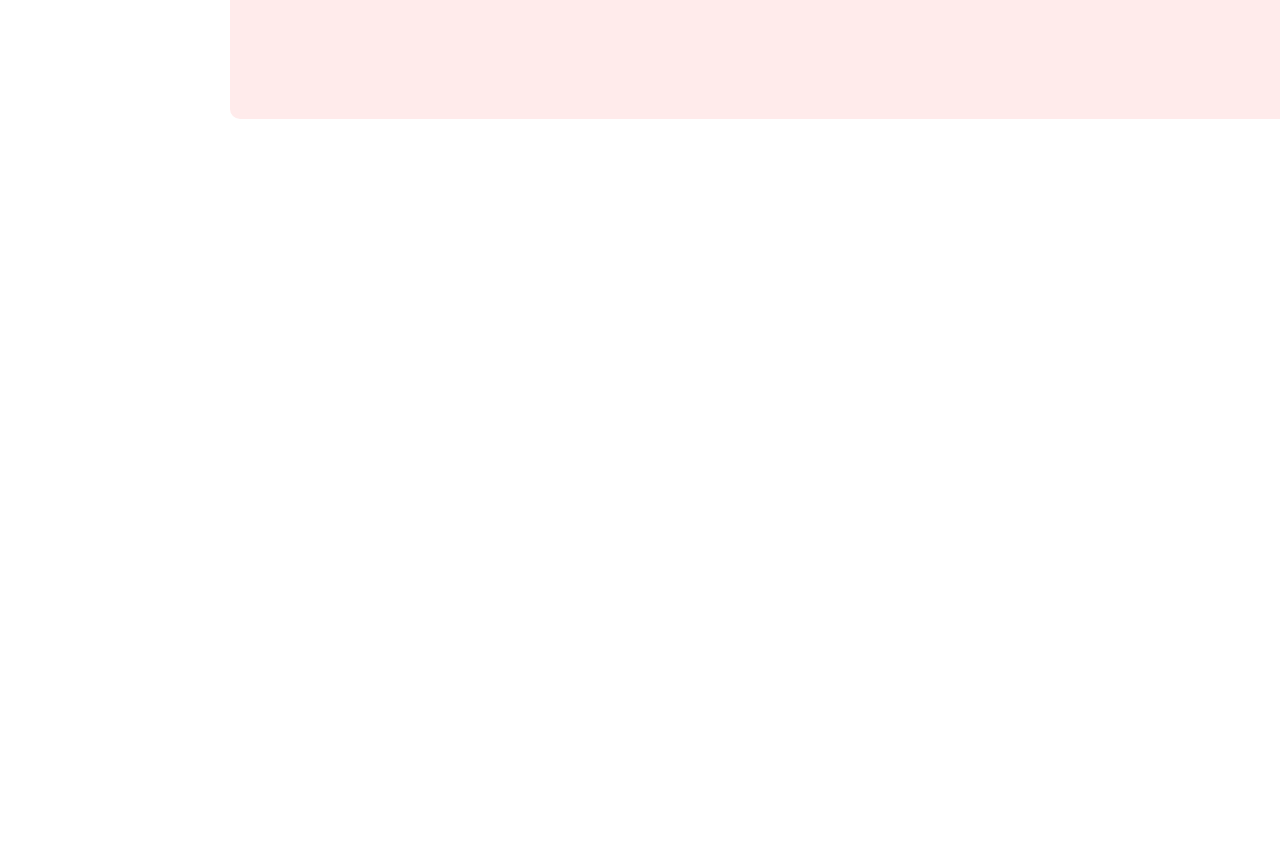
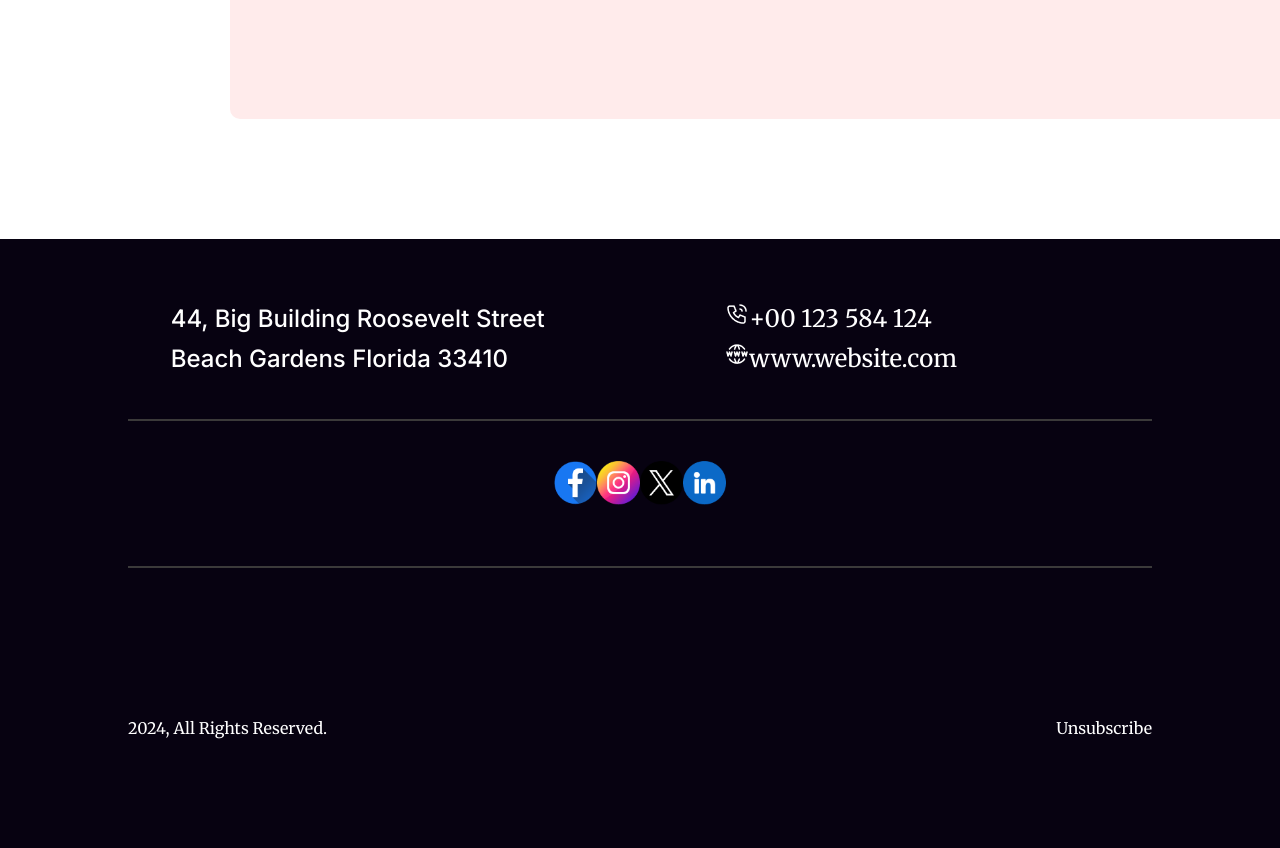
Before and after one commit to sudoHelal/New-Year-New-Mission, a plain HTML site: page index.html in a window 1280 px wide. Shown: the part 6202-7050 px from the top of the page. Before the commit the page ends 6441 px from the top, so only its background shows below. Drawn offline with Linux system fonts and the light colour scheme.

Commit message:
finished footer section & finish the porjoct

```diff
--- a/index.html
+++ b/index.html
@@ -183,11 +183,56 @@
                 <input type="email" name="email" placeholder="User@gmail.com" />
                 <input type="submit" value="Subscribe" />
               </form>
-
             </div>
           </div>
         </div>
       </section>
     </main>
+
+    <footer>
+      <div class="footer-container">
+
+        <div class="footer-location-info">
+
+          <div class="footer-location-description-info">
+            <p class="footer-location-buliding-info">
+              44, Big Building Roosevelt Street Beach Gardens Florida 33410
+            </p>
+          </div>
+
+          <div class="footer-location-contact-info">
+            <div class="phone-num"><span><img src="resources/Call.png" alt="">+00 123 584 124</span></div>
+            <div class="website-info"><span><img src="resources/Website.png" alt="">www.website.com</span></div>
+          </div>
+
+        </div>
+
+        <div class="footer-location-social">
+
+          <div class="footer-location-social-icons">
+           <img src="resources/Facebook.png" alt="">
+           <img src="resources/Instagram.png" alt="">
+           <img src="resources/Twitter.png" alt="">
+           <img src="resources/Linkedin.png" alt="">
+          </div>
+
+
+        </div>
+
+        <div class="footer-copyright-info">
+
+
+            <p class="footer-copyright-year">
+              2024, All Rights Reserved.
+            </p>
+
+
+          <p class="footer-copyright-unsub">Unsubscribe</p>
+
+        </div>
+
+
+      </div>
+    </footer>
   </body>
 </html>
--- a/styles/style.css
+++ b/styles/style.css
@@ -365,7 +365,6 @@
 /*Newsletter Sign Up*/
 
 .news-letter-container {
-
   width: 1320px;
   margin: 120px 230px;
   height: 620px;
@@ -376,8 +375,6 @@
   justify-content: center;
   align-items: center;
 }
-
-
 
 .news-letter-container {
   width: 1320px;
@@ -407,24 +404,91 @@
   line-height: 32px;
   padding: 0px 212px 0px 212px;
 }
-.news-letter-search-section input{
+.news-letter-search-section input {
   position: relative;
   display: inline-block;
   margin-top: 40px;
 }
-.news-letter-search-section input[type="email"]{
+.news-letter-search-section input[type="email"] {
   position: relative;
   padding: 20px 70px 20px 70px;
   border-radius: 50px 0px 0px 50px;
   border: 0;
-
 }
-.news-letter-search-section input[type="submit"]{
+.news-letter-search-section input[type="submit"] {
   position: relative;
   padding: 20px 30px 20px 30px;
   border-radius: 0px 50px 50px 0px;
-  background-color: #FF0000;
+  background-color: #ff0000;
   border: 0px;
+}
+/* footer section start */
+.footer-container {
+  width: 100%;
+  margin-top: 120px;
+  height: 609px;
+  display: flex;
+  flex-direction: column;
+  background-color: #070211;
+}
 
+.footer-location-info{
+  margin-top: 60px;
+  display: flex;
+  flex-direction: row;
+  justify-content: space-evenly;
 
 }
+.footer-location-buliding-info {
+  color: #fff;
+  font-family: Inter;
+  font-size: 24px;
+  height: 30%;
+  font-weight: 500;
+  line-height: 40px;
+}
+.footer-location-contact-info {
+  color: #fff;
+  font-family: Inter;
+  font-size: 24px;
+  font-weight: 500;
+  line-height: 40px;
+  width: 30%;
+  display: flex;
+  flex-direction: column;
+  justify-content: space-between;
+
+}
+.footer-location-description-info{
+  width: 30%;
+  display: flex;
+  flex-direction: column;
+  justify-content: space-between;
+
+}
+
+.footer-location-social{
+  margin-top: 40px;
+  width: 80%;
+  margin: 40px auto auto auto;
+  border-top: 2px solid rgb(59, 58, 58);
+  border-bottom: 2px solid rgb(59, 58, 58);
+}
+
+.footer-location-social .footer-location-social-icons{
+  height: 30%;
+  display: flex;
+  flex-direction: row;
+  justify-content: center;
+  padding-top: 40px;
+  padding-bottom: 40px;
+}
+
+.footer-copyright-info{
+  width: 80%;
+  margin: 40px auto auto auto;
+  color: #fff;
+  display: flex;
+  flex-direction: row;
+  justify-content: space-between;
+}
```
